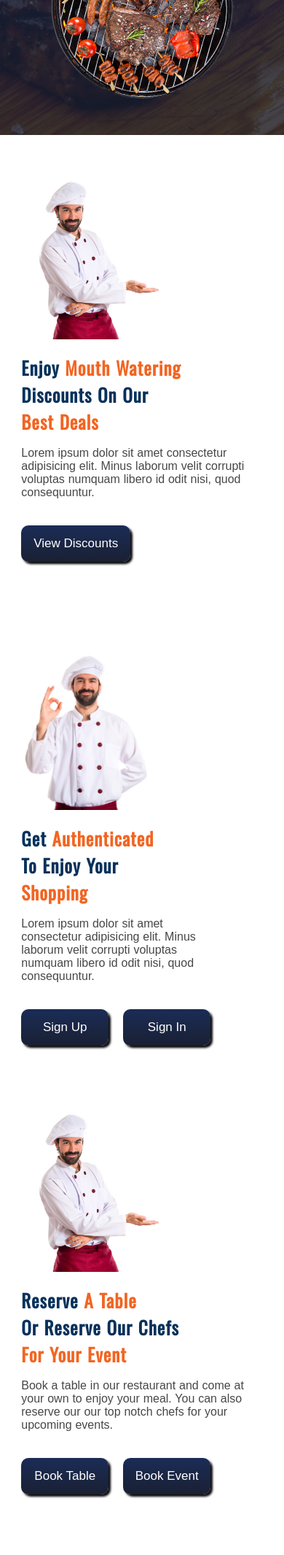
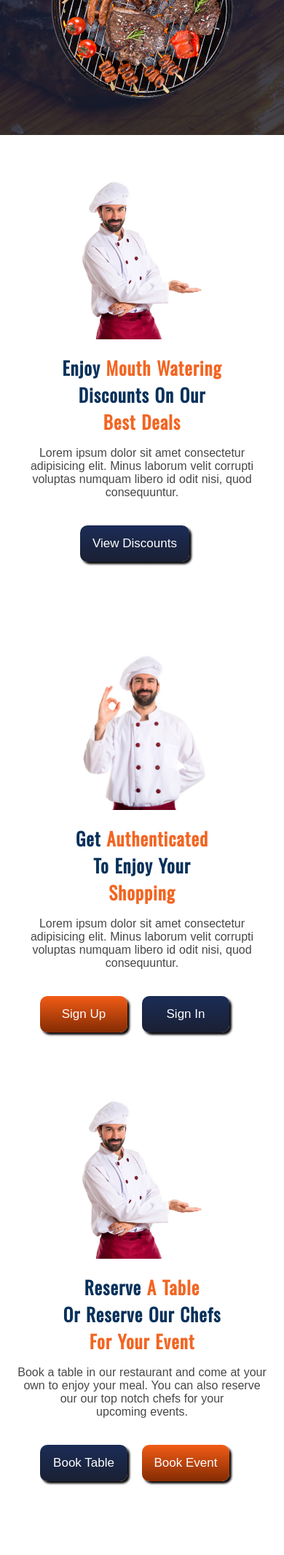
Before and after one commit to Tech-Genius/Meal-tab, a Django app: page / in a window 390 px wide. Shown: the part 617-2748 px from the top of the page at 73% size. Run offline with Django 4.2, Linux system fonts and the light colour scheme; data comes from the database, SQL or seed files in the repository; style sheets or scripts are compiled from the project's sources; some libraries are stand-ins or nearby versions; some web fonts are replaced.

Commit message:
fix alignment

```diff
--- a/general/templates/index.html
+++ b/general/templates/index.html
@@ -86,8 +86,8 @@
                     numquam libero id odit nisi, quod consequuntur.</p>
 
                 <div class="ad_auth_button">
-                    <a href="{% url 'signup' %}"><button data-aos="fade-up" data-aos-duration="1200">Sign Up</button></a>
-                    <a href="{% url 'login' %}"><button data-aos="fade-up" data-aos-duration="1200">Sign In</button></a>
+                    <a href="{% url 'signup' %}"><button data-aos="fade-up" id="brown" data-aos-duration="1200">Sign Up</button></a>
+                    <a href="{% url 'login' %}"><button data-aos="fade-up" id="blue" data-aos-duration="1200">Sign In</button></a>
                 </div>
             </div>
 
@@ -125,8 +125,8 @@
                     </p>
 
                     <div class="ad_auth_button">
-                        <a href="{% url 'table-reservation' %}"><button data-aos="fade-up" data-aos-duration="1200">Book Table</button></a>
-                        <a href="{% url 'event-reservation' %}"><button data-aos="fade-up" data-aos-duration="1200">Book Event</button></a>
+                        <a href="{% url 'table-reservation' %}"><button data-aos="fade-up" id="blue" data-aos-duration="1200">Book Table</button></a>
+                        <a href="{% url 'event-reservation' %}"><button data-aos="fade-up" id="brown" data-aos-duration="1200">Book Event</button></a>
                     </div>
                 </div>
 
--- a/static/css/index.css
+++ b/static/css/index.css
@@ -197,6 +197,7 @@ font-family: 'Oswald', sans-serif;
 
 .ad_lead_to_promo_box #small_screen{
     display: none;
+    width: auto;
 }
 
 /* ad_lead_to_promo_inner */
@@ -213,13 +214,14 @@ font-family: 'Oswald', sans-serif;
 
 .ad_lead_to_auth_box #small_screen{
     display: none;
+    width: auto;
 }
 
 
 .ad_lead_to_auth_inner{
     display: grid;
     /* flex-wrap: wrap; */
-    justify-content: center;
+
     grid-template-columns: 1fr 1fr;
     margin-top: 100px;
     padding: 30px 0px;
@@ -274,8 +276,11 @@ font-family: 'Oswald', sans-serif;
     transition: all .5s;
     box-shadow: 3px 3px 3px  rgb(10, 8, 8);
 }
+.ad_auth_button #brown{
+    background:linear-gradient(#f15005ee, #832b03) ;
+}
 .ad_lead_to_auth_box button:hover{
-    opacity: 0;
+    opacity: 0.9;
 }
 
 
@@ -1437,8 +1442,12 @@ justify-self: center;
 @media screen and (max-width:810px){
 
     .ad_lead_to_promo_box, .ad_lead_to_auth_box{
-        width: 85%;
-        /* text-align: center; */
+        width: 90%;
+        text-align: center;
+        justify-self: center;
+        justify-content: center;
+        display: grid;
+
     }
     .ad_lead_to_promo_inner, .ad_lead_to_auth_inner{
         grid-template-columns: 1fr;
@@ -1452,7 +1461,7 @@ justify-self: center;
     }
     .ad_lead_to_auth_inner #img{
         grid-row: 1;
-        justify-self: start !important;
+
     }
     .ad_lead_to_promo_inner img, .ad_lead_to_auth_inner img{
         height: 300px;
@@ -1460,9 +1469,15 @@ justify-self: center;
     .ad_lead_to_promo_box, .ad_lead_to_auth_box{
         justify-self: center !important;
        }
+    .ad_lead_to_auth_box p{
+        width: auto;
+    }
 
        .ad_auth_button button{
        width: 140px;
+    }
+    .ad_auth_button{
+        justify-content: center;
     }
 
     .ad_lead_to_promo_inner #text, .ad_lead_to_auth_inner #text{
```
Also changed, not shown: static/images/chef-presenting-something-white-background.jpg.
